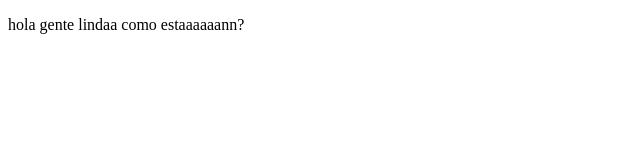
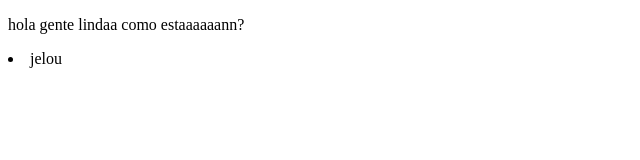
Before and after one commit to Aquasharkcolombia/cursoPlatzi, a plain HTML site: page index.html in a window 1280 px wide. Shown: the full height of the page, 0-640 px from the left. Drawn offline with Linux system fonts and the light colour scheme.

Commit message:
cambios curso platzi

```diff
--- a/index.html
+++ b/index.html
@@ -8,5 +8,8 @@
 </head>
 <body>
     <p> hola gente lindaa como estaaaaaann? </p>
+    <nav>
+        <li>jelou</li>
+    </nav>
 </body>
 </html>
```
